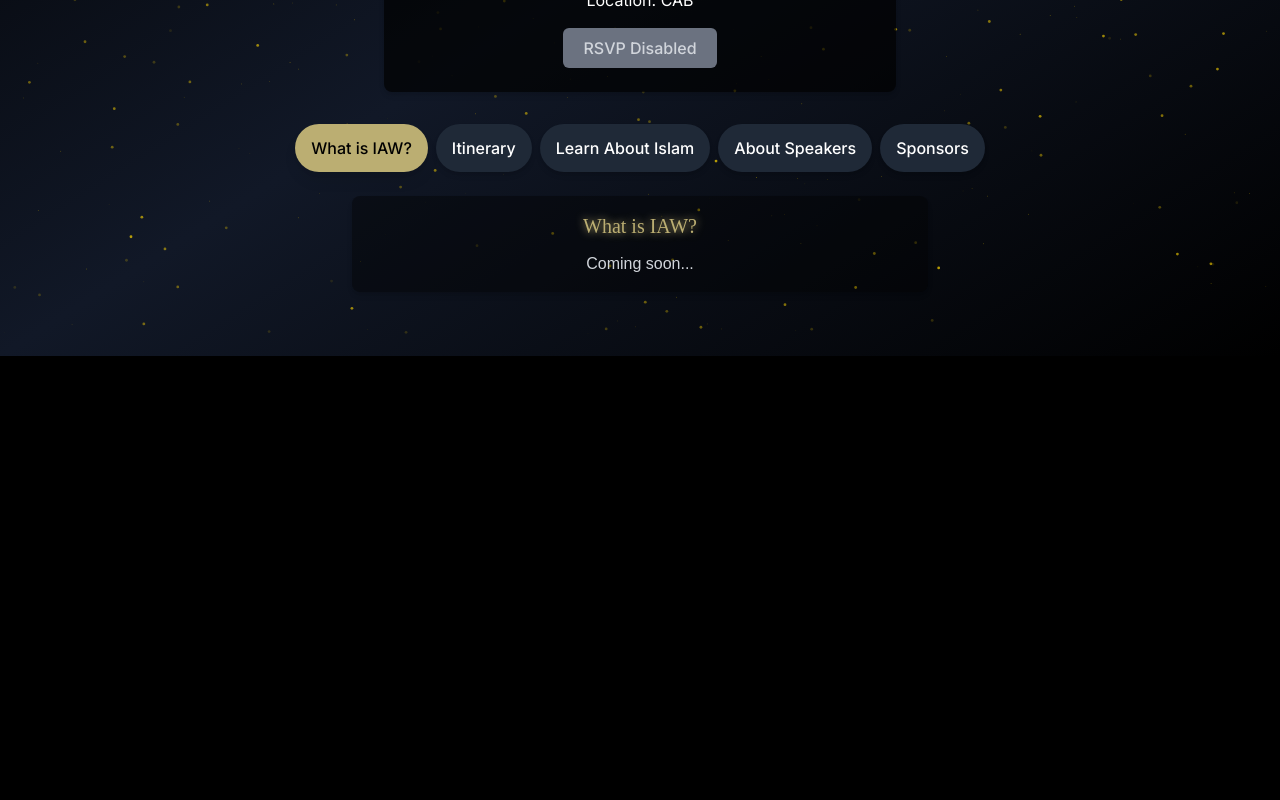
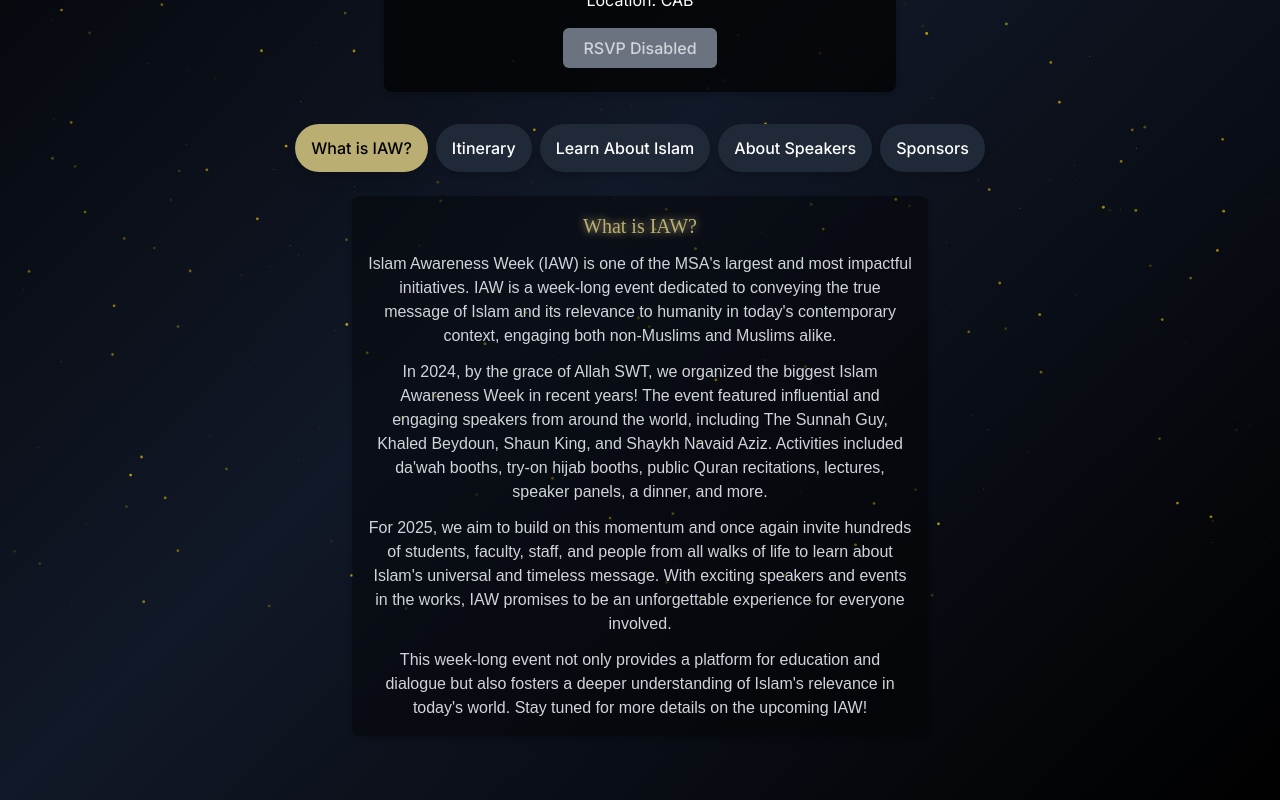
Before and after one commit to Donutboy2003/iaw2025, a Next.js app: page / in a window 1280 px wide. Shown: the part 460-1260 px from the top of the page. Before the commit the page ends 816 px from the top, so only its background shows below. Built offline with nearby package versions, Linux system fonts and the light colour scheme.

Commit message:
Updated inforamtion under tabs

```diff
--- a/app/components/TabCard.tsx
+++ b/app/components/TabCard.tsx
@@ -216,7 +216,16 @@ const TabCard: React.FC<TabCardProps> = ({ events }) => {
             What is IAW?
           </h2>
           <p className="font-poppins text-sm sm:text-base text-gray-300">
-            Coming soon...
+            Islam Awareness Week (IAW) is one of the MSA's largest and most impactful initiatives. IAW is a week-long event dedicated to conveying the true message of Islam and its relevance to humanity in today's contemporary context, engaging both non-Muslims and Muslims alike.
+          </p>
+          <p className="font-poppins text-sm sm:text-base text-gray-300">
+            In 2024, by the grace of Allah SWT, we organized the biggest Islam Awareness Week in recent years! The event featured influential and engaging speakers from around the world, including The Sunnah Guy, Khaled Beydoun, Shaun King, and Shaykh Navaid Aziz. Activities included da'wah booths, try-on hijab booths, public Quran recitations, lectures, speaker panels, a dinner, and more.
+          </p>
+          <p className="font-poppins text-sm sm:text-base text-gray-300">
+            For 2025, we aim to build on this momentum and once again invite hundreds of students, faculty, staff, and people from all walks of life to learn about Islam's universal and timeless message. With exciting speakers and events in the works, IAW promises to be an unforgettable experience for everyone involved.
+          </p>
+          <p className="font-poppins text-sm sm:text-base text-gray-300">
+            This week-long event not only provides a platform for education and dialogue but also fosters a deeper understanding of Islam's relevance in today's world. Stay tuned for more details on the upcoming IAW!
           </p>
         </div>
       ),
@@ -265,6 +274,9 @@ const TabCard: React.FC<TabCardProps> = ({ events }) => {
           <p className="font-poppins text-sm sm:text-base text-gray-300">
             Coming soon...
           </p>
+          <p className="font-poppins text-sm sm:text-base text-gray-300">
+            Please email us at msa@ualberta.ca if you'd like to sponsor IAW 2025
+          </p>
         </div>
       ),
     },
--- a/app/page.tsx
+++ b/app/page.tsx
@@ -82,7 +82,7 @@ const events: Event[] = [
   {
     id: 8,
     name: "IAW Dinner with special guest Way of Life SQ",
-    date: "2025-01-16",
+    date: "2025-01-17",
     startTime: "17:00",
     endTime: "20:00",
     location: "TBA",
@@ -91,7 +91,7 @@ const events: Event[] = [
   {
     id: 9,
     name: "Brothers session with Way of Life SQ",
-    date: "2025-01-17",
+    date: "2025-01-18",
     startTime: "13:00",
     endTime: "15:00",
     location: "TBA",
@@ -100,7 +100,7 @@ const events: Event[] = [
   {
     id: 10,
     name: "Sisters' Table of Barakah Halaqa",
-    date: "2025-01-17",
+    date: "2025-01-18",
     startTime: "13:00",
     endTime: "15:00",
     location: "TBA",
```
